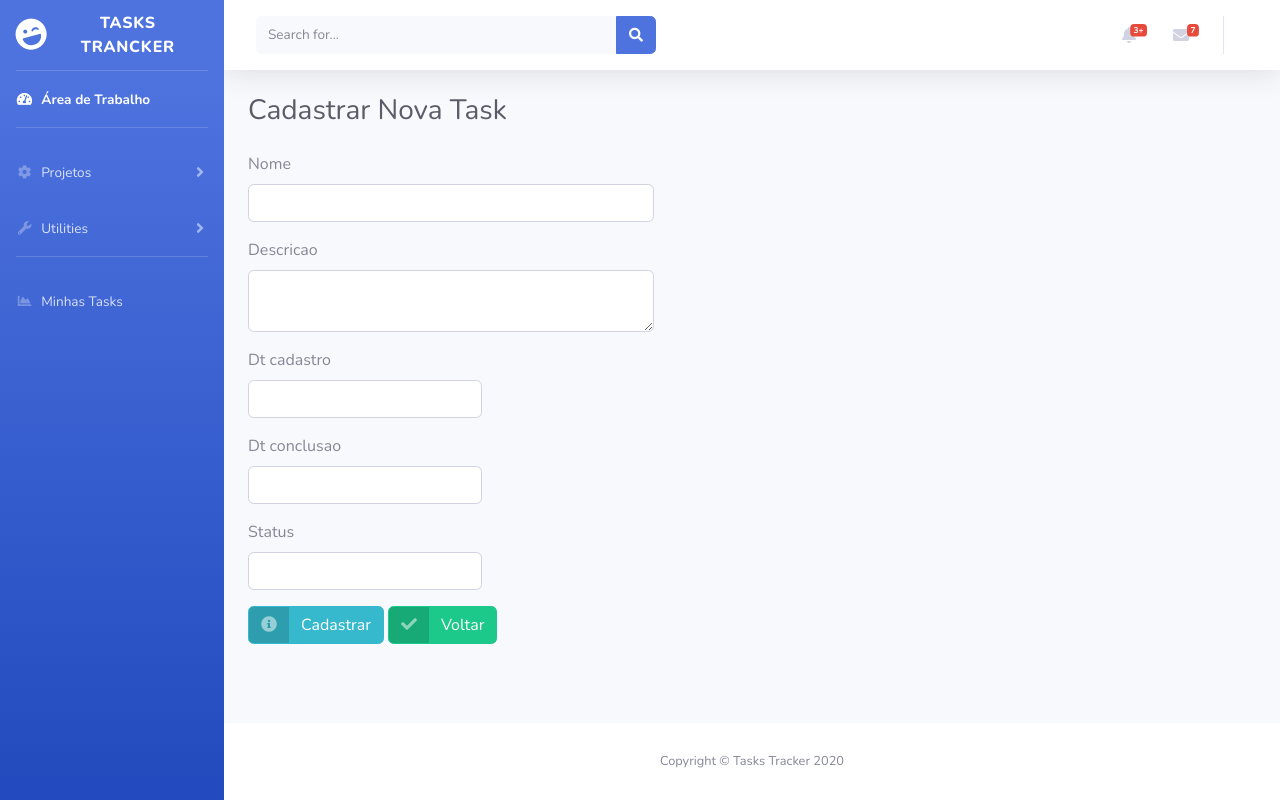
After one commit to he--/tasks-tracker, a Symfony app: template templates/novo-task.html.twig in a window 1280 px wide. The commit adds this page. Run offline with Twig, Linux system fonts and the light colour scheme; the template is opened without the code that fills it, so the values that code supplies are empty; form fields are guessed from the names that the template uses; some libraries are stand-ins or nearby versions.

Commit message:
segunda parte

```diff
--- a/src/Controller/ProjetoController.php
+++ b/src/Controller/ProjetoController.php
@@ -61,7 +61,7 @@ class ProjetoController extends AbstractController
     }
 
     /**
-     * @Route("/visualizar/{projeto}", name="visualizar_projetos")
+     * @Route("/visualizar/{projeto}", name="visualizar_projeto")
      * @ParamConverter("projeto", class="App\Domain\Model\Projeto")
      * @param Projeto $projeto
      */
--- a/src/Domain/Model/Task.php
+++ b/src/Domain/Model/Task.php
@@ -109,7 +109,7 @@ class Task
     /**
      * @param string $descircao
      */
-    public function setDescircao(string $descricao): void
+    public function setDescricao(string $descricao): void
     {
         $this->descricao = $descricao;
     }
--- a/templates/header.html.twig
+++ b/templates/header.html.twig
@@ -64,7 +64,7 @@
             <div id="collapseTwo" class="collapse" aria-labelledby="headingTwo" data-parent="#accordionSidebar">
                 <div class="bg-white py-2 collapse-inner rounded">
                     <a class="collapse-item" href="{{ path('listar_projetos') }}">Listar Projetos</a>
-                    <a class="collapse-item" href="#">Cadastrar novo Projeto</a>
+                    <a class="collapse-item" href="{{ path('cadastrar_projeto') }}">Cadastrar novo Projeto</a>
                 </div>
             </div>
         </li>
--- a/templates/lista-projetos.html.twig
+++ b/templates/lista-projetos.html.twig
@@ -37,7 +37,7 @@
                                                 <a href="editar/{{ projeto.id }}" class="btn btn-success btn-circle btn-sm">
                                                     <i class="fas fa-check"></i>
                                                 </a>
-                                                <a href="excluir/{{ projeto.id }}" class="btn btn-danger btn-circle btn-sm">
+                                                <a href="{{ path('visualizar_projeto', {'projeto': projeto.id}) }}" class="btn btn-danger btn-circle btn-sm">
                                                     <i class="fas fa-trash"></i>
                                                 </a>
                                             </td>
--- /dev/null
+++ b/templates/novo-task.html.twig
@@ -0,0 +1,46 @@
+{% include 'header.html.twig' %}
+
+    <div class="container-fluid">
+        <h1 class="h3 mb-4 text-gray-800">Cadastrar Nova Task</h1>
+        {{ form_start(form) }}
+        <div class="row">
+            <div class="col-sm-5">
+                {{ form_row(form.nome) }}
+            </div>
+        </div>
+        <div class="row">
+            <div class="col-sm-5">
+                {{ form_row(form.descricao) }}
+            </div>
+        </div>
+        <div class="row">
+            <div class="col-sm-3">
+                {{ form_row(form.dtCadastro) }}
+            </div>
+        </div>
+        <div class="row">
+            <div class="col-sm-3">
+                {{ form_row(form.dtConclusao, ) }}
+            </div>
+        </div>
+        <div class="row">
+            <div class="col-sm-3">
+                {{ form_row(form.status) }}
+            </div>
+        </div>
+        <button class="btn btn-info btn-icon-split" type="submit">
+            <span class="icon text-white-50">
+                                                                <i class="fas fa-info-circle"></i>
+                                                            </span>
+            <span class="text">Cadastrar</span>
+        </button>
+        <a href="{{ path('listar_projetos') }}" class="btn btn-success btn-icon-split">
+                                                            <span class="icon text-white-50">
+                                                                <i class="fas fa-check"></i>
+                                                            </span>
+            <span class="text">Voltar</span>
+        </a>
+    </div>
+    </div>
+
+{% include 'footer.html.twig' %}
```
Also changed, not shown: src/Controller/TaskController.php (+29 -0 lines), src/Domain/Form/Type/TaskType.php (added, +64 -0 lines), templates/projeto.html.twig (+14 -0 lines).
